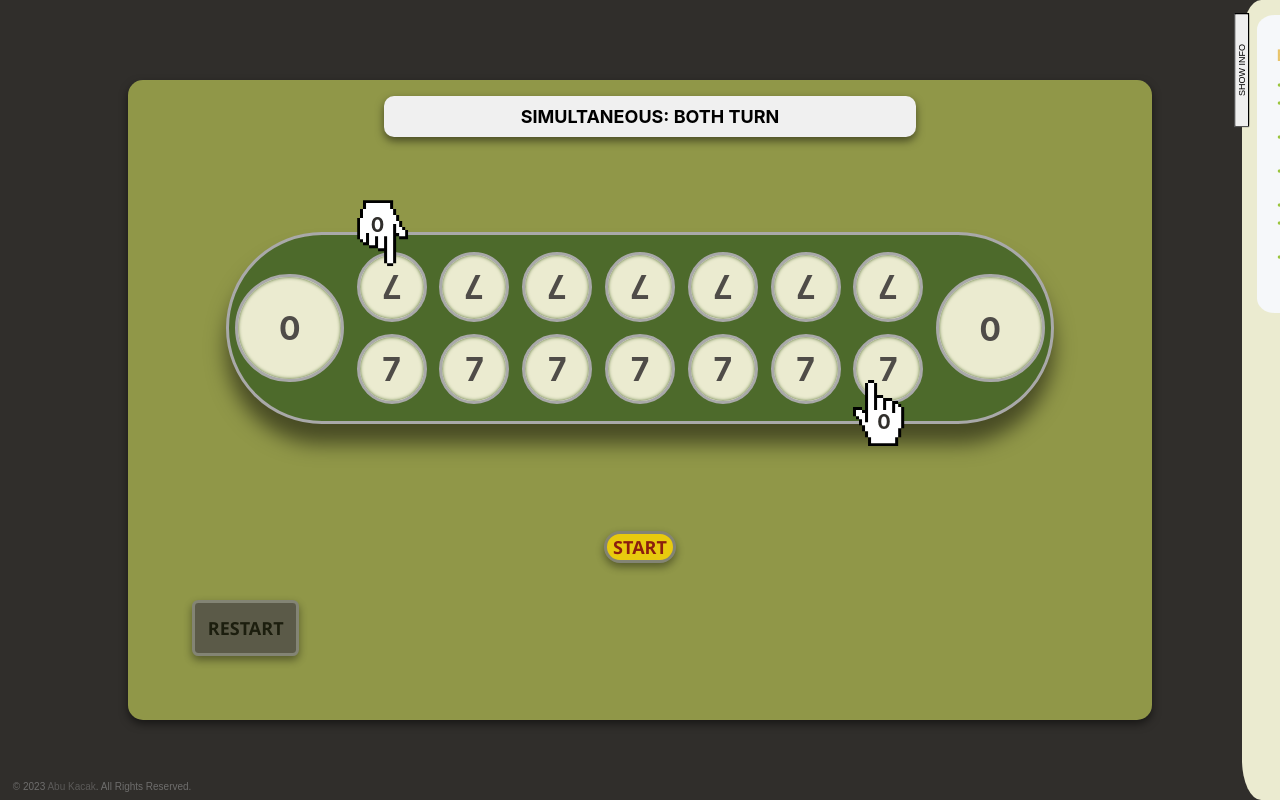
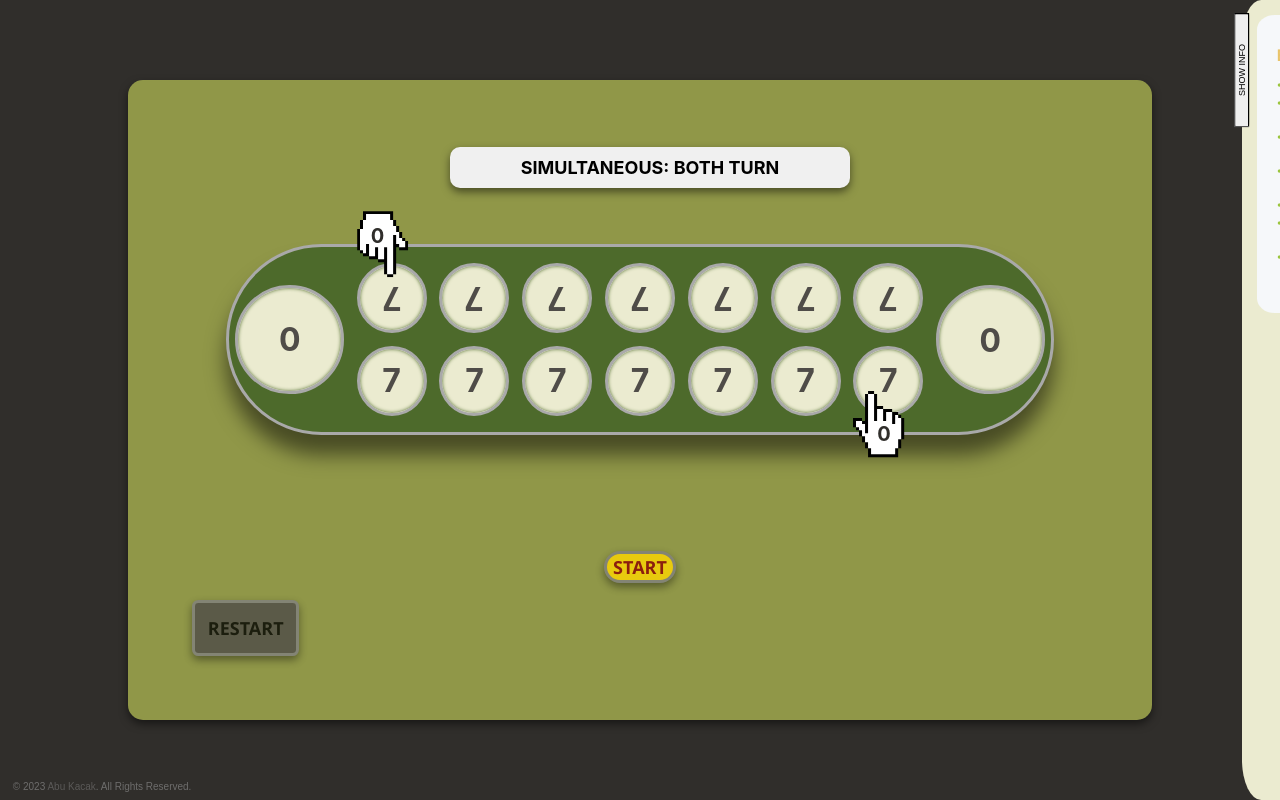
Before and after one commit to ubAI6689/congkak-react, a React (Create React App) app: page / in a window 1280 px wide. Built offline with nearby package versions, Linux system fonts and the light colour scheme.

Commit message:
Reposition the game-info

```diff
--- a/src/components/CongkakBoard.css
+++ b/src/components/CongkakBoard.css
@@ -25,13 +25,6 @@ body {
   align-items: center;
 }
 
-.game-info {
-  top: 0;
-  margin-top: 2vh;
-  width: 50%;
-  /* margin-bottom: 20px; */
-}
-
 .game-area {
   display: flex;
   flex-direction: column;
@@ -40,6 +33,13 @@ body {
   width: 95vh; /* Adjust as needed */
   height: 95vh; /* Adjust as needed */
   padding: 20px; /* Optional */
+}
+
+.game-area .game-info {
+  /* top: 0; */
+  margin-bottom: 7vh;
+  width: 50%;
+  /* margin-bottom: 20px; */
 }
 
 .current-turn {
--- a/src/components/CongkakBoard.js
+++ b/src/components/CongkakBoard.js
@@ -866,6 +866,7 @@ const CongkakBoard = () => {
 
   return (
     <div className='app-wrapper'>
+      <div className='game-area'>
         <div className='game-info'>
           <div className="current-turn">
             <strong>{
@@ -875,7 +876,6 @@ const CongkakBoard = () => {
             }</strong>
           </div>
         </div>
-      <div className='game-area'>
         {showSelectionMessage && (
           <div className="selection-message">
             Please select a valid position.
```
Lines whose indentation alone changed are shown as unchanged.
